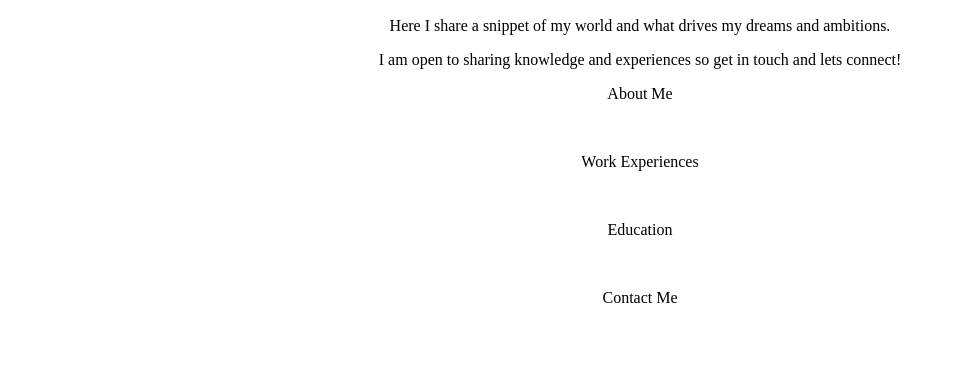
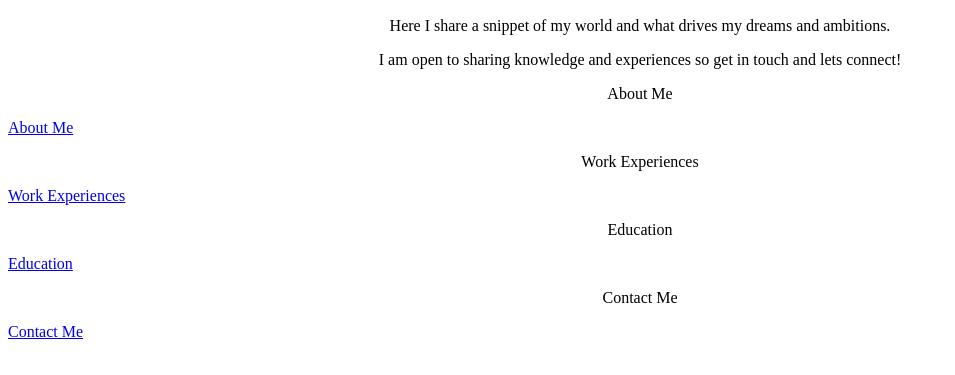
Before and after one commit to Tegzma/Portfolio-, a plain HTML site: page src/homepage.html in a window 1280 px wide. Shown: the part 121-496 px from the top of the page, without its empty margins (0-955 px from the left). Drawn offline with Linux system fonts and the light colour scheme; a web font is replaced by a local one.

Commit message:
added in placeholders to ensure links work for all pages

```diff
--- a/src/homepage.html
+++ b/src/homepage.html
@@ -28,13 +28,25 @@
     </div>
     <div class="linked-pages">
       <p>About Me</p>
-      <a href=""><img src="" alt="" /></a>
+      <a href="./aboutMe.html">
+        About Me
+        <!-- <img src="" alt="" /> -->
+      </a>
       <p>Work Experiences</p>
-      <a href=""><img src="" alt="" /></a>
+      <a href="./workExperiences.html">
+        Work Experiences
+        <!-- <img src="" alt="" /> -->
+      </a>
       <p>Education</p>
-      <a href=""><img src="" alt="" /></a>
+      <a href="./education.html">
+        Education
+        <!-- <img src="" alt="" /> -->
+      </a>
       <p>Contact Me</p>
-      <a href=""><img src="" alt="" /></a>
+      <a href="./contact.html">
+        Contact Me
+        <!-- <img src="" alt="" /> -->
+      </a>
     </div>
   </body>
 </html>
```
